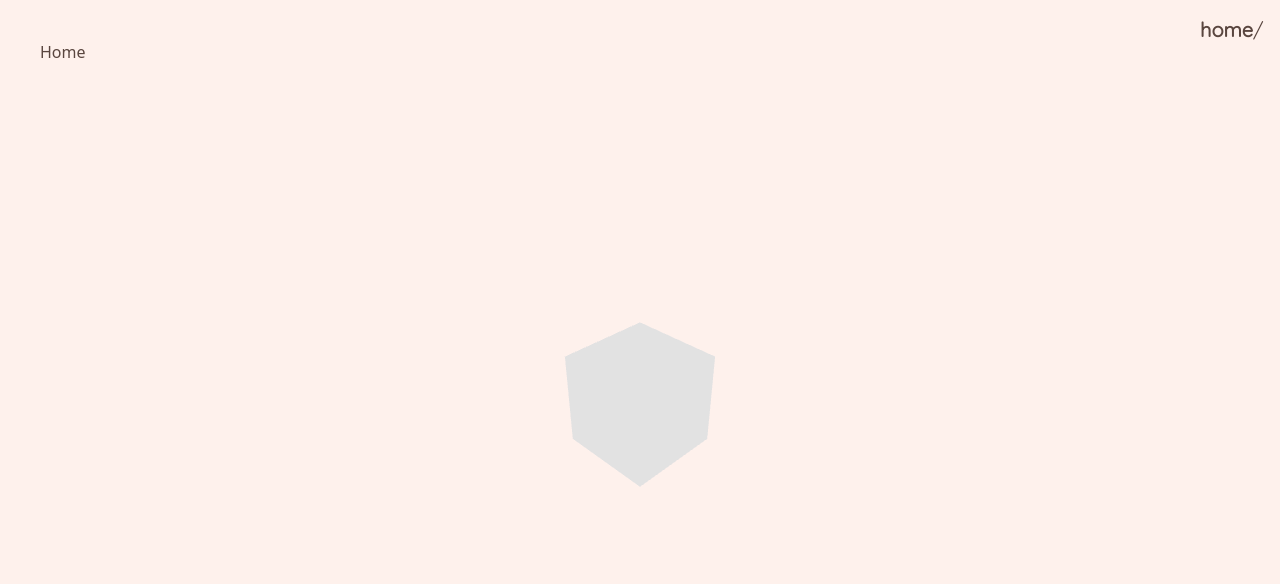
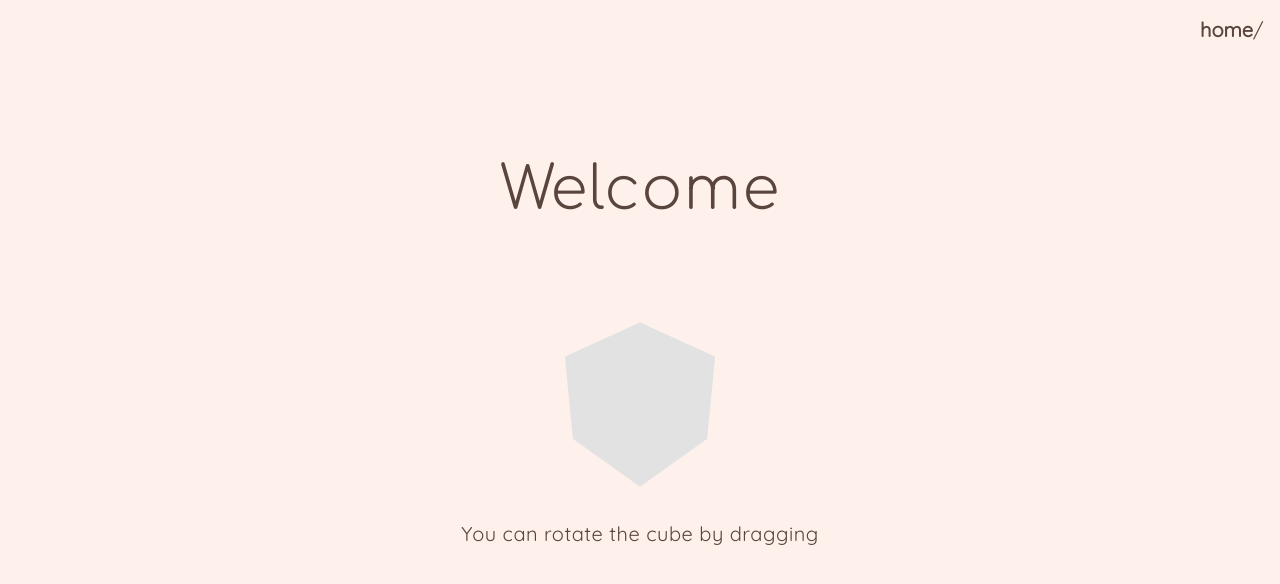
Before and after one commit to wayleem/wayleem.com, a React (Vite) app: page /#/ in a window 1280 px wide. Shown: the top 584 px of the page. Built offline with nearby package versions, Linux system fonts and the light colour scheme.

Commit message:
add home content

```diff
--- a/src/pages/Home.tsx
+++ b/src/pages/Home.tsx
@@ -1,5 +1,12 @@
 function Home() {
-  return <div>Home</div>
+  return (
+    <div className="text-center">
+      <h1 className="h1 mt-[10%]">Welcome</h1>
+      <h2 className="subtitle-text mt-[25%]">
+        You can rotate the cube by dragging
+      </h2>
+    </div>
+  )
 }
 
 export default Home
```
